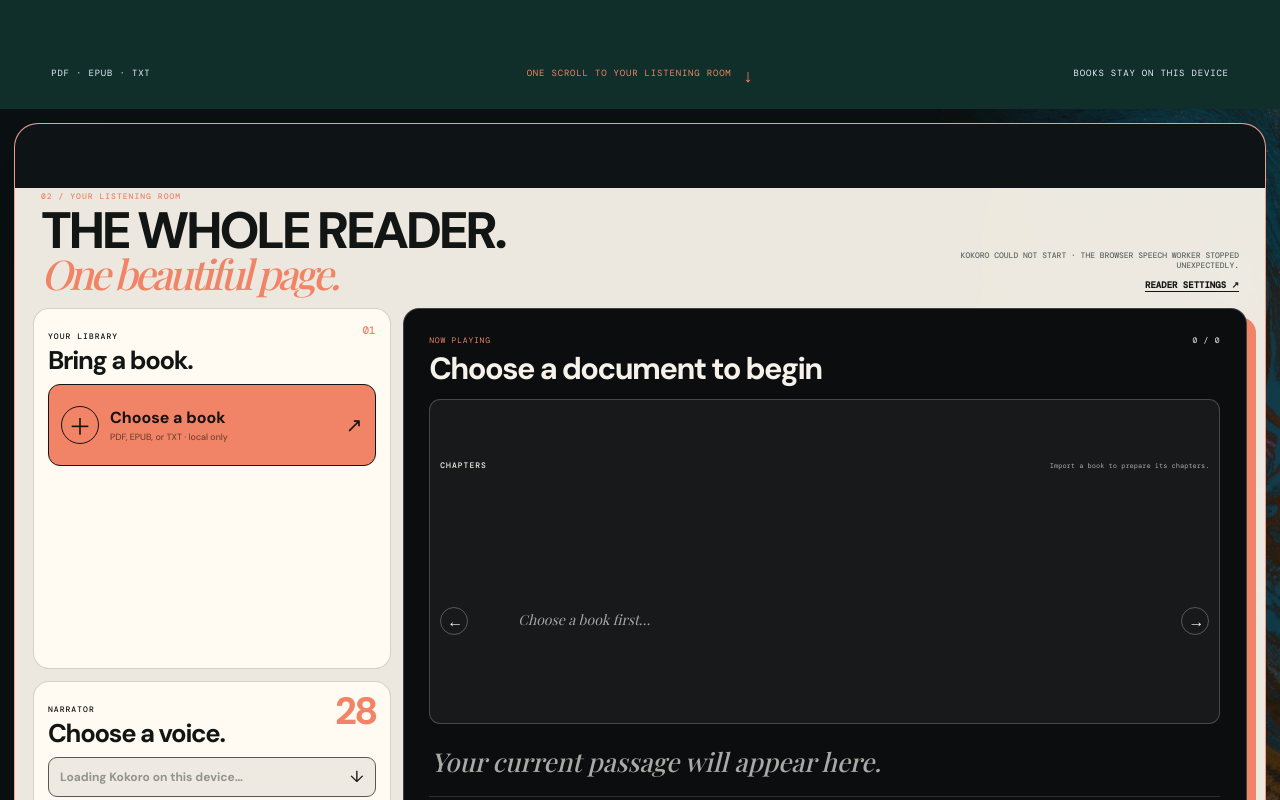
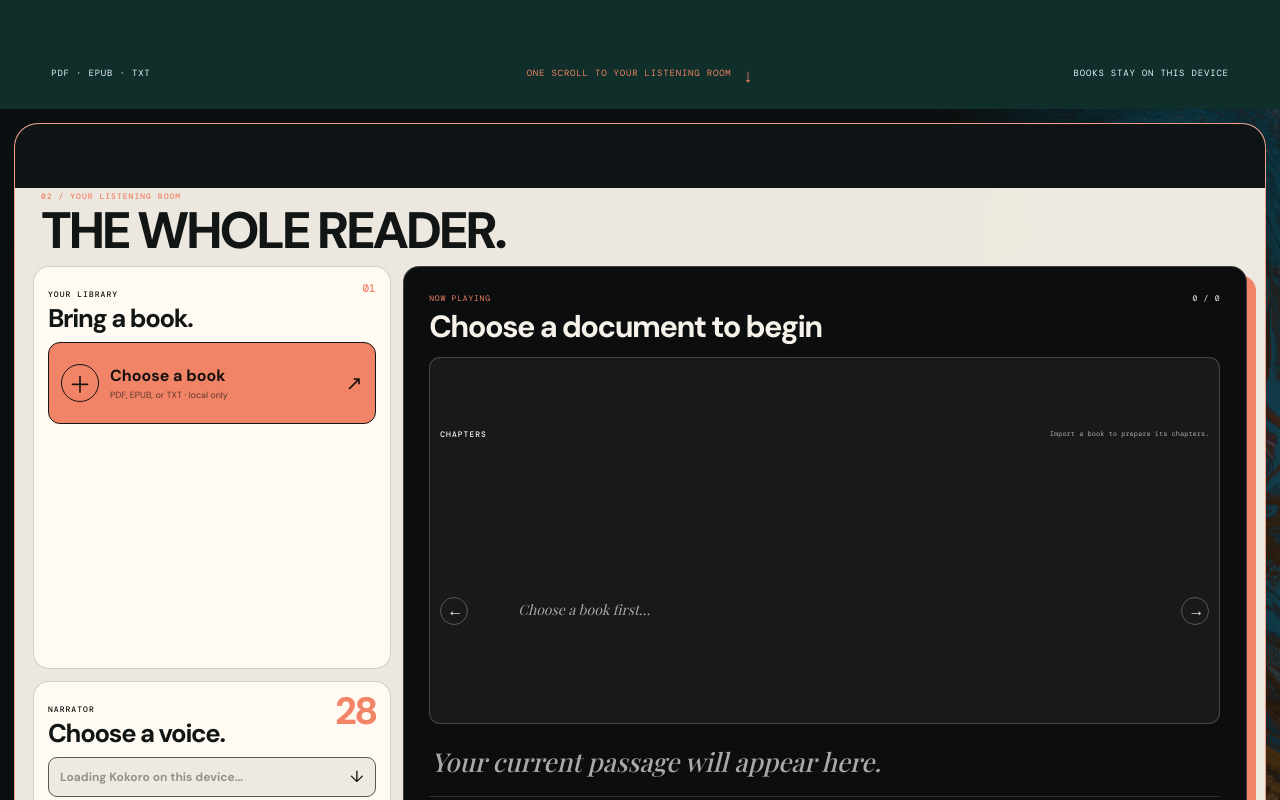
Before and after one commit to 0xzcr/Zuna, a Next.js app: page / in a window 1280 px wide. Shown: the part 691-1491 px from the top of the page. Built offline with nearby package versions, Linux system fonts and the light colour scheme; a web font is replaced by a local one.

Commit message:
style: simplify reader header and navbar

```diff
--- a/components/zuna-reader.js
+++ b/components/zuna-reader.js
@@ -130,14 +130,12 @@ function ReaderPage() {
       <div className="reader-art" aria-hidden="true"><img src="/assets/zuna-abstract-blue-brown.webp" alt="" width="1200" height="1792" loading="lazy" /></div>
       <div className="reader-shell">
         <header className="reader-heading">
-          <div><p className="eyebrow">02 / Your listening room</p><h2 id="reader-title">The whole reader.<br /><em>One beautiful page.</em></h2></div>
+          <div><p className="eyebrow">02 / Your listening room</p><h2 id="reader-title">The whole reader.</h2></div>
           <div className="reader-status">
-            <span id="engineNote" role="status">Starting Kokoro privately on this device…</span>
             <div className="model-loading" id="modelLoading">
               <div><strong>Loading Kokoro</strong><output id="modelProgressLabel" htmlFor="modelProgress">0%</output></div>
-              <progress id="modelProgress" max="100" value="0" aria-label="Kokoro model loading progress" aria-describedby="engineNote" />
+              <progress id="modelProgress" max="100" value="0" aria-label="Kokoro model loading progress" />
             </div>
-            <button id="mobileSettingsButton" type="button">Reader settings ↗</button>
           </div>
         </header>
         <div className="reader-workspace">
--- a/frontend/app.js
+++ b/frontend/app.js
@@ -26,7 +26,7 @@ function applyTheme(theme) {
 applyTheme(state.theme); $('#themeToggle')?.addEventListener('click', () => applyTheme(state.theme === 'dark' ? 'light' : 'dark'));
 
 function notify(message) { toast.textContent = message; toast.classList.add('is-visible'); clearTimeout(notify.timer); notify.timer = setTimeout(() => toast.classList.remove('is-visible'), 3400); }
-function setEngineNote(message) { engineNote.textContent = message; }
+function setEngineNote(message) { if (engineNote) engineNote.textContent = message; }
 function setModelProgress(progress) {
   const loading = $('#modelLoading'); const meter = $('#modelProgress'); const label = $('#modelProgressLabel'); if (!loading || !meter || !label) return;
   const value = normalizeModelProgress(progress); loading.hidden = false;
--- a/frontend/styles.css
+++ b/frontend/styles.css
@@ -81,6 +81,7 @@ a { color: inherit; }
   justify-content: space-between;
   width: 100%;
   padding: 24px clamp(22px, 4vw, 62px);
+  background: var(--page);
   color: var(--hero-ink);
   pointer-events: none;
 }
@@ -244,7 +245,6 @@ a { color: inherit; }
 .model-loading progress { display: block; width: 100%; height: 5px; overflow: hidden; appearance: none; border: 0; border-radius: 999px; background: color-mix(in srgb, var(--ink) 14%, transparent); }
 .model-loading progress::-webkit-progress-bar { background: color-mix(in srgb, var(--ink) 14%, transparent); }
 .model-loading progress::-webkit-progress-value, .model-loading progress::-moz-progress-bar { border-radius: inherit; background: var(--accent); transition: width 180ms ease; }
-.reader-status button { padding: 0; border: 0; border-bottom: 1px solid currentColor; background: transparent; color: var(--ink); cursor: pointer; font-size: 9px; font-weight: 700; text-transform: uppercase; }
 .reader-workspace { display: grid; grid-template-columns: minmax(270px, .72fr) minmax(0, 1.7fr); gap: 12px; min-height: 0; }
 .reader-sidebar { display: grid; grid-template-rows: minmax(0, 1fr) auto; gap: 12px; min-height: 0; }
 .workspace-panel { border: 1px solid var(--line); border-radius: 16px; background: var(--surface); }
@@ -393,7 +393,6 @@ a { color: inherit; }
   .reader-heading { align-items: start; padding: 0 3px; }
   .reader-heading h2 { font-size: clamp(27px, 8vw, 38px); }
   .reader-status { max-width: 145px; }
-  .reader-status span { position: absolute; width: 1px; height: 1px; padding: 0; overflow: hidden; clip: rect(0, 0, 0, 0); white-space: nowrap; border: 0; }
   .reader-workspace { display: block; min-height: 0; overflow-y: auto; padding: 2px 5px 10px 2px; overscroll-behavior: contain; }
   .reader-sidebar { display: block; }
   .workspace-panel { margin-bottom: 10px; }
@@ -409,7 +408,6 @@ a { color: inherit; }
   .hero-foot { font-size: 7px; }
   .scroll-cue { gap: 7px; }
   .reader-heading h2 { font-size: 25px; }
-  .reader-status button { font-size: 7px; }
   .drop-arrow { display: none; }
   .chapter-slider { grid-template-columns: 1fr; }
   .chapter-slide-button { display: none; }
```
